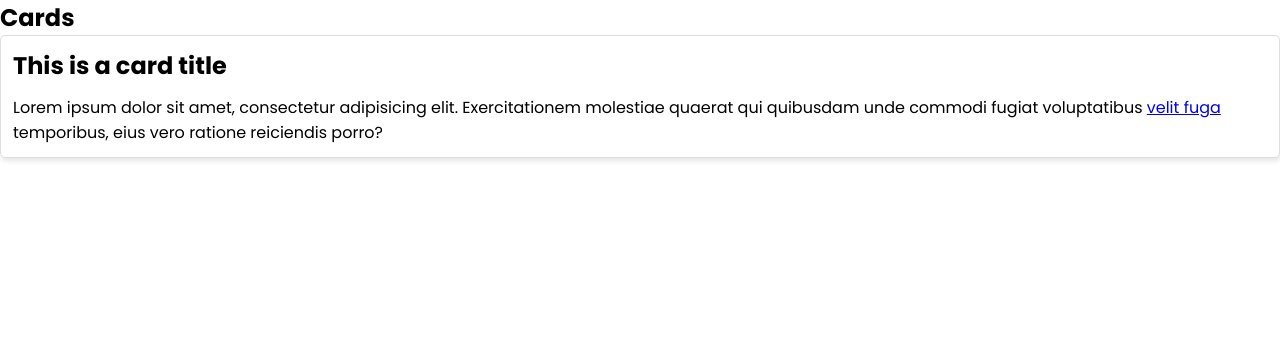
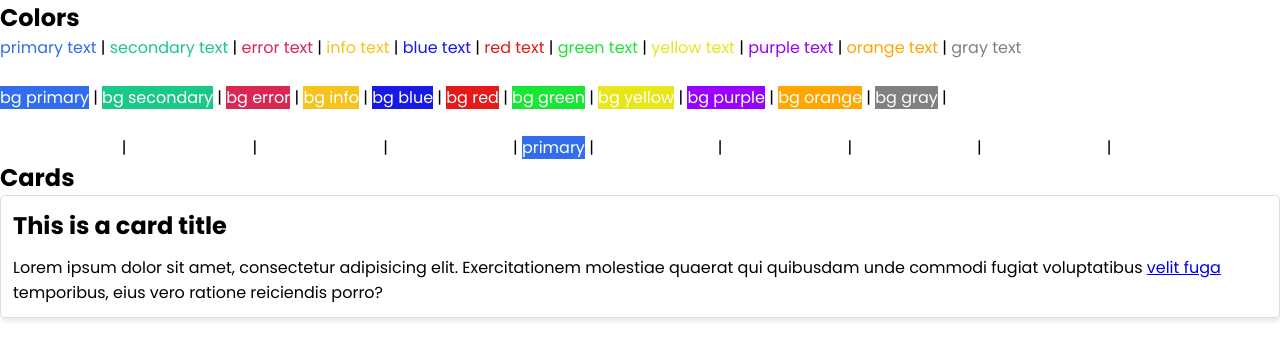
Before and after one commit to huzitaiwo/learning-sass-scss, a website: page index.html in a window 1280 px wide. Drawn offline with Linux system fonts and the light colour scheme.

Commit message:
added colors html template

```diff
--- a/handsome/_colors.scss
+++ b/handsome/_colors.scss
@@ -2,4 +2,7 @@
   .text-#{$key} {
     color: $val;
   }
+  .bg-#{$key} {
+    background-color: $val;
+  }
 }
--- a/index.html
+++ b/index.html
@@ -9,6 +9,45 @@
 </head>
 <body>
   <!-- colors -->
+  <!-- colors -->
+    <h2>Colors</h2>
+    <span class="text-primary">primary text</span> |
+    <span class="text-secondary">secondary text</span> |
+    <span class="text-error">error text</span> |
+    <span class="text-info">info text</span> |
+    <span class="text-blue">blue text</span> |
+    <span class="text-red">red text</span> |
+    <span class="text-green">green text</span> |
+    <span class="text-yellow">yellow text</span> |
+    <span class="text-purple">purple text</span> |
+    <span class="text-orange">orange text</span> |
+    <span class="text-gray">gray text</span>
+
+    <br><br>
+
+    <span class="bg-primary text-white">bg primary</span> |
+    <span class="bg-secondary text-white">bg secondary</span> |
+    <span class="bg-error text-white">bg error</span> |
+    <span class="bg-info text-white">bg info</span> |
+    <span class="bg-blue text-white">bg blue</span> |
+    <span class="bg-red text-white">bg red</span> |
+    <span class="bg-green text-white">bg green</span> |
+    <span class="bg-yellow text-white">bg yellow</span> |
+    <span class="bg-purple text-white">bg purple</span> |
+    <span class="bg-orange text-white">bg orange</span> |
+    <span class="bg-gray text-white">bg gray</span> |
+
+    <br><br>
+
+    <span class="bg-primary-dark-8 text-white">primary dark 8</span> |
+    <span class="bg-primary-dark-6 text-white">primary dark 6</span> |
+    <span class="bg-primary-dark-4 text-white">primary dark 4</span> |
+    <span class="bg-primary-dark-2 text-white">primary dark 2</span> |
+    <span class="bg-primary text-white">primary</span> |
+    <span class="bg-primary-light-2 text-white">primary light 2</span> |
+    <span class="bg-primary-light-4 text-white">primary light 4</span> |
+    <span class="bg-primary-light-6 text-white">primary light 6</span> |
+    <span class="bg-primary-light-8 text-white">primary light 8</span> |
 
   <!-- font sizes -->
 
```
Also changed, not shown: css/index.css.
